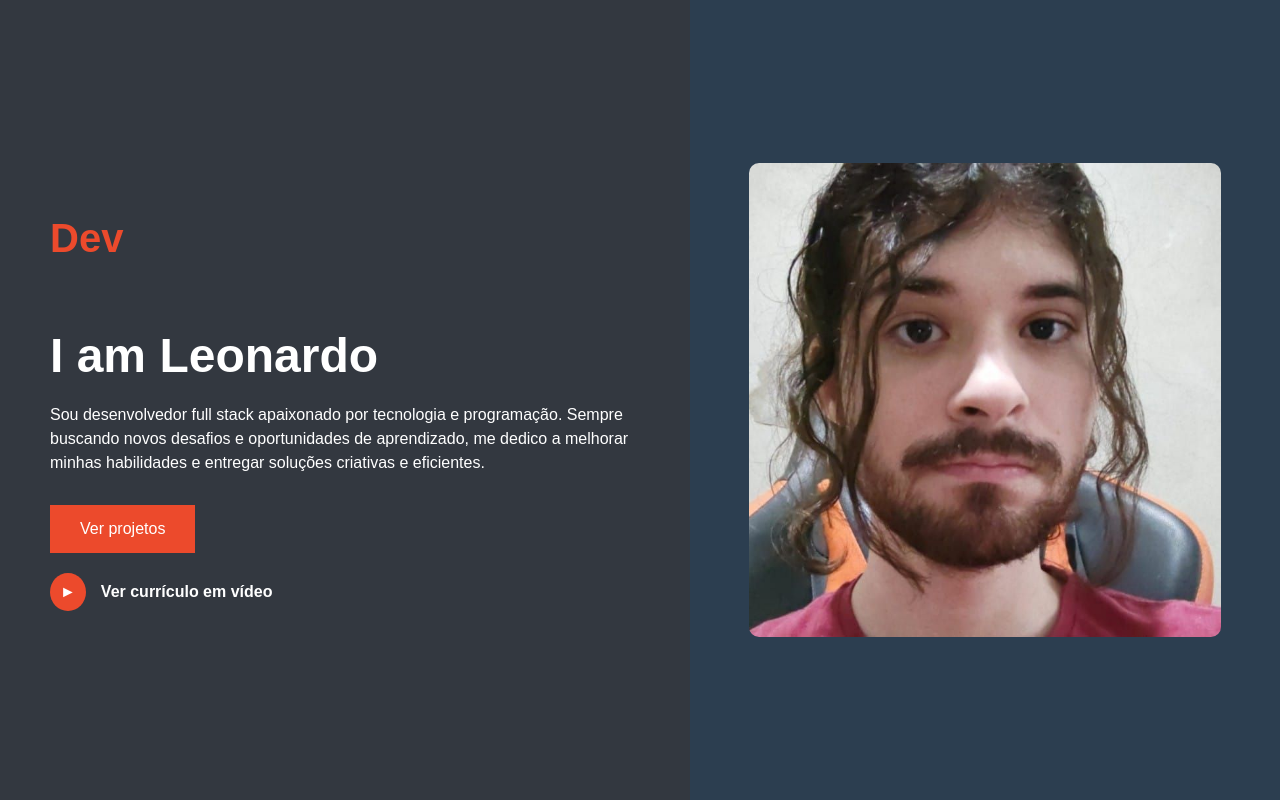
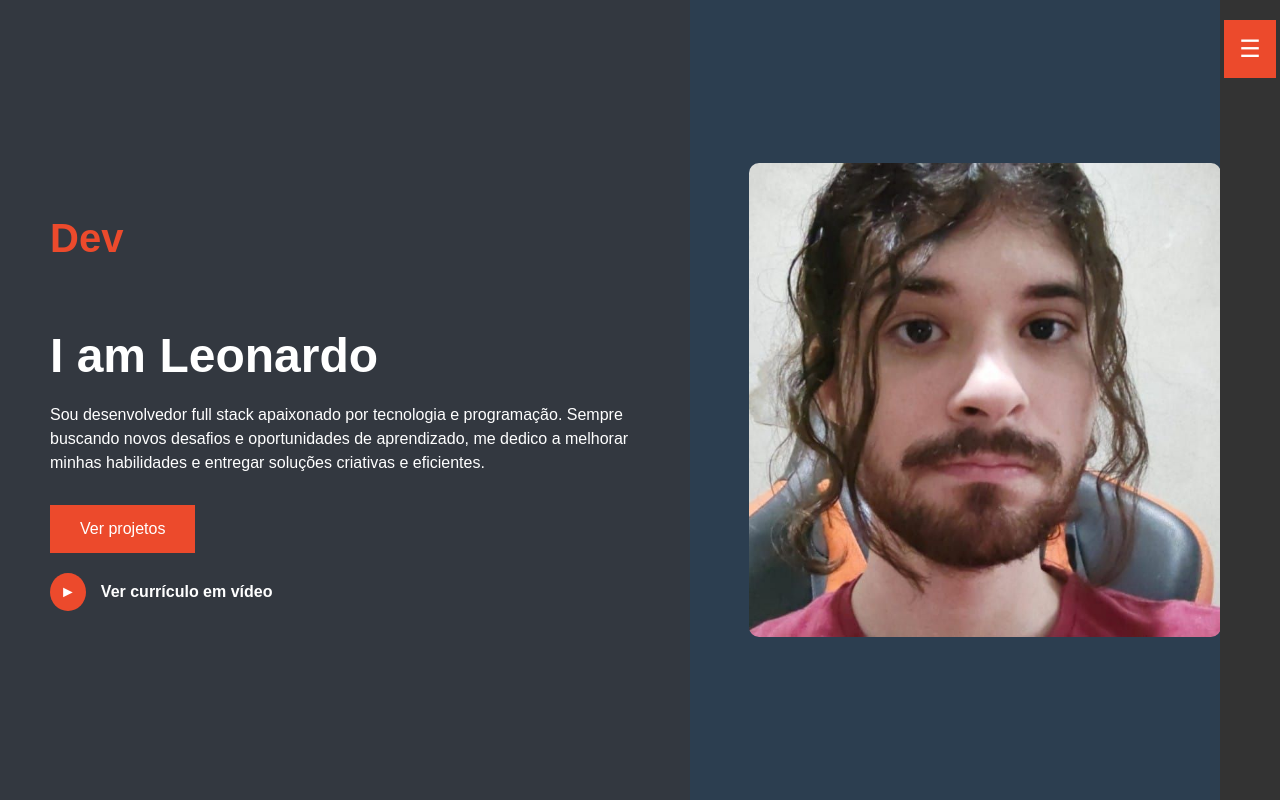
Before and after one commit to Leon-brum/Portifolio-, a React app: page / in a window 1280 px wide. Built offline with nearby package versions, Linux system fonts and the light colour scheme.

Commit message:
barra lateral

```diff
--- /dev/null
+++ b/public/Sidebar.css
@@ -0,0 +1,57 @@
+.sidebar {
+  position: fixed;
+  top: 0;
+  right: 0;
+  height: 100%;
+  width: 60px; /* Largura da barra lateral */
+  background-color: #333;
+  display: flex;
+  flex-direction: column;
+  align-items: center;
+  justify-content: flex-start;
+  padding-top: 20px;
+  color: white;
+  z-index: 1000; /* Certifica-se de que a barra esteja acima do conteúdo */
+}
+
+.menu-btn {
+  background-color: #ec4a2c;
+  color: white;
+  border: none;
+  padding: 15px;
+  cursor: pointer;
+  border-radius: 0; /* Isso cria o quadrado */
+  font-size: 24px;
+  margin-bottom: 20px;
+}
+
+.menu {
+  display: none;
+  flex-direction: column;
+  align-items: center;
+  width: 100%;
+}
+
+.menu.open {
+  display: flex;
+}
+
+.menu p {
+  margin: 10px 0;
+}
+
+.social-icons {
+  display: flex;
+  flex-direction: column;
+}
+
+.social-icons a {
+  color: white;
+  font-size: 20px;
+  margin: 10px 0;
+  text-decoration: none;
+}
+
+.social-icons a:hover {
+  color: #ec4a2c;
+}
--- /dev/null
+++ b/src/components/Sidebar.tsx
@@ -0,0 +1,25 @@
+import React, { useState } from 'react';
+//import { FaGithub, FaLinkedin, FaTwitter } from 'react-icons/fa'; // Importa ícones de redes sociais
+import '../../public/Sidebar.css'; // Crie o CSS correspondente
+
+const Sidebar: React.FC = () => {
+  const [menuOpen, setMenuOpen] = useState(false);
+
+  const toggleMenu = () => setMenuOpen(!menuOpen);
+
+  return (
+    <div className="sidebar">
+      <button className="menu-btn" onClick={toggleMenu}>&#9776;</button>
+      <div className="menu">
+        <p>Desenvolvedor Full Stack</p>
+        <div className="social-icons">
+          <a href="https://github.com/seuusuario" target="_blank" rel="noopener noreferrer"></a>
+          <a href="https://linkedin.com/in/seuusuario" target="_blank" rel="noopener noreferrer"></a>
+          <a href="https://twitter.com/seuusuario" target="_blank" rel="noopener noreferrer"></a>
+        </div>
+      </div>
+    </div>
+  );
+};
+
+export default Sidebar;
--- a/src/index.tsx
+++ b/src/index.tsx
@@ -1,18 +1,15 @@
 import React from 'react';
 import ReactDOM from 'react-dom';
 import '../public/styles.css';
-import Header from './components/Header';
-import About from './components/About';
-import Projects from './components/Projects';
-import Contact from './components/Contact';
-import Footer from './components/Footer';
 import Home from './components/Home';
+import Sidebar from './components/Sidebar';
 
 
 const App: React.FC = () => {
   return (
     <div>
       <Home />
+      <Sidebar />
     </div>
   );
 };
```
Also changed, not shown: src/components/About.tsx (deleted, +0 -18 lines), src/components/Contact.tsx (deleted, +0 -27 lines), src/components/Footer.tsx (deleted, +0 -16 lines), src/components/Header.tsx (deleted, +0 -17 lines), src/components/Projects.tsx (deleted, +0 -19 lines).
